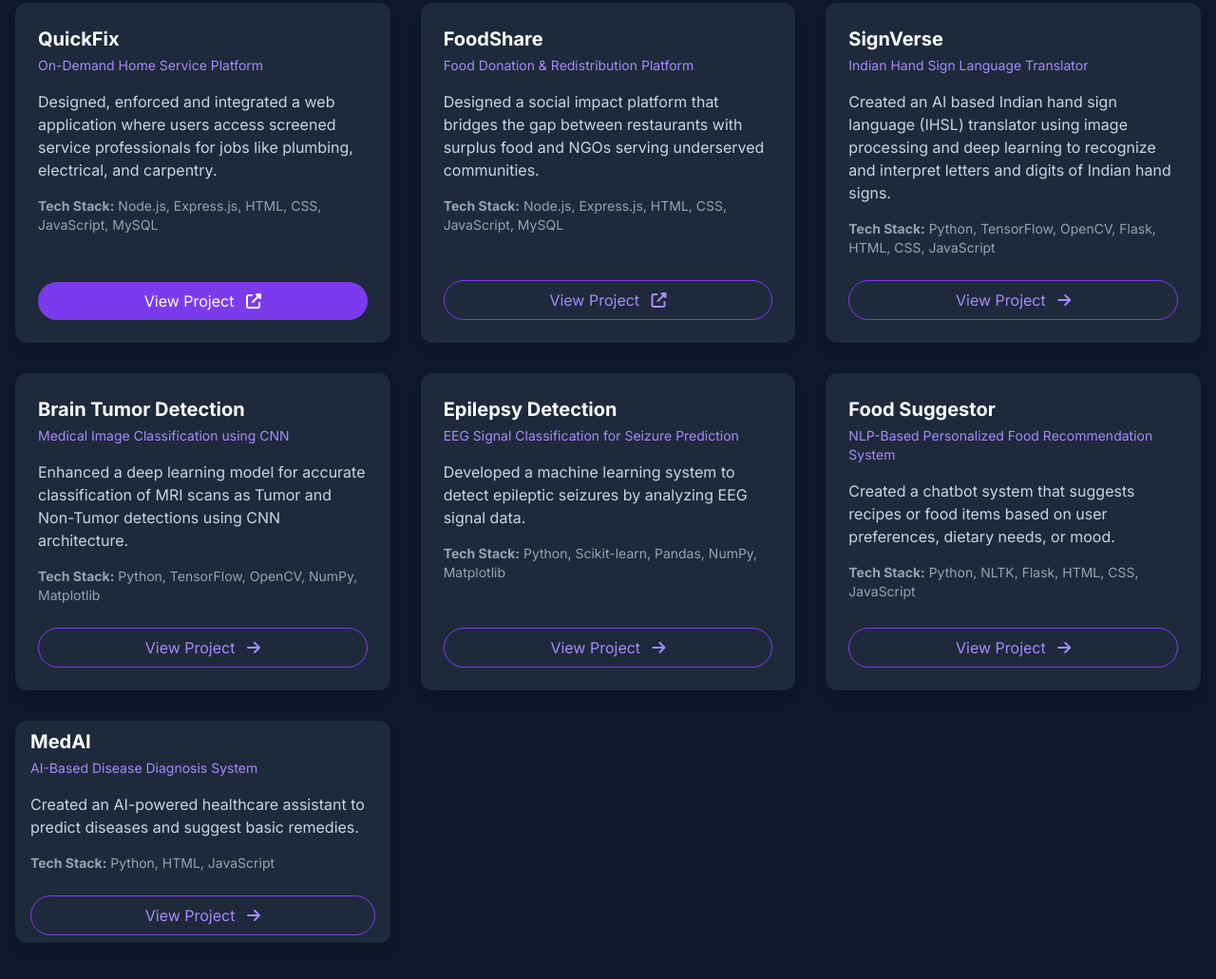
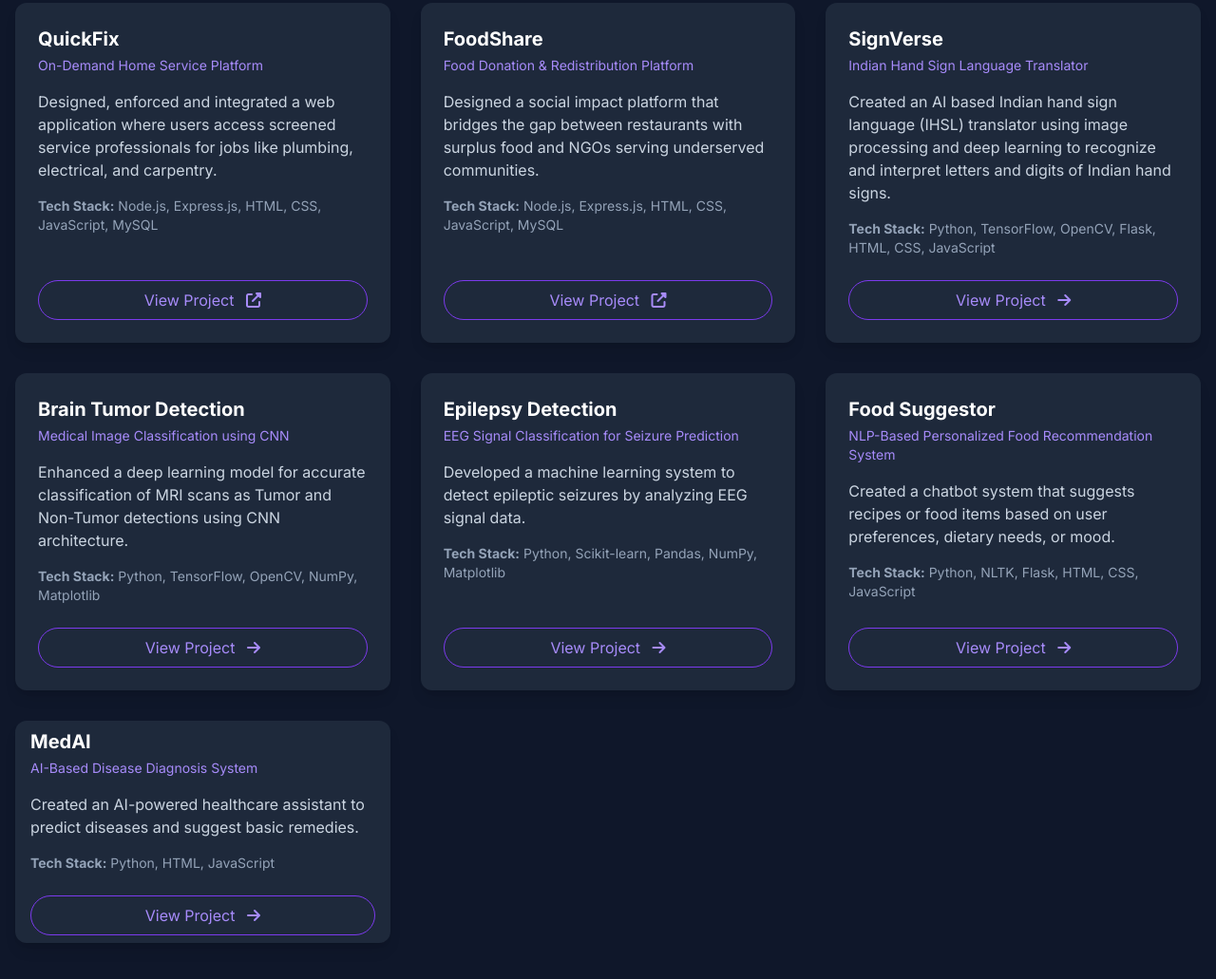
Before and after one commit to gunjanrane12/Portfolio, a plain HTML site: page index.html in a window 1280 px wide. Shown: the part 2079-3110 px from the top of the page at 95% size. Drawn offline with nearby package versions, Linux system fonts and the light colour scheme.

Commit message:
Update index.html

```diff
--- a/index.html
+++ b/index.html
@@ -195,7 +195,7 @@
                     </div>
                     <div class="mt-6">
                         <a href="quick_fix.html" target="_blank"
-                            class="inline-block btn bg-violet-600 text-white hover:bg-violet-700 w-full text-center rounded-full px-4 py-2">
+                            class="inline-block btn border border-violet-600 text-violet-400 rounded-full px-4 py-2 hover:bg-violet-600 hover:text-white w-full text-center">
                             View Project
                             <i class="fas fa-external-link-alt ml-2"></i>
                         </a>
```
